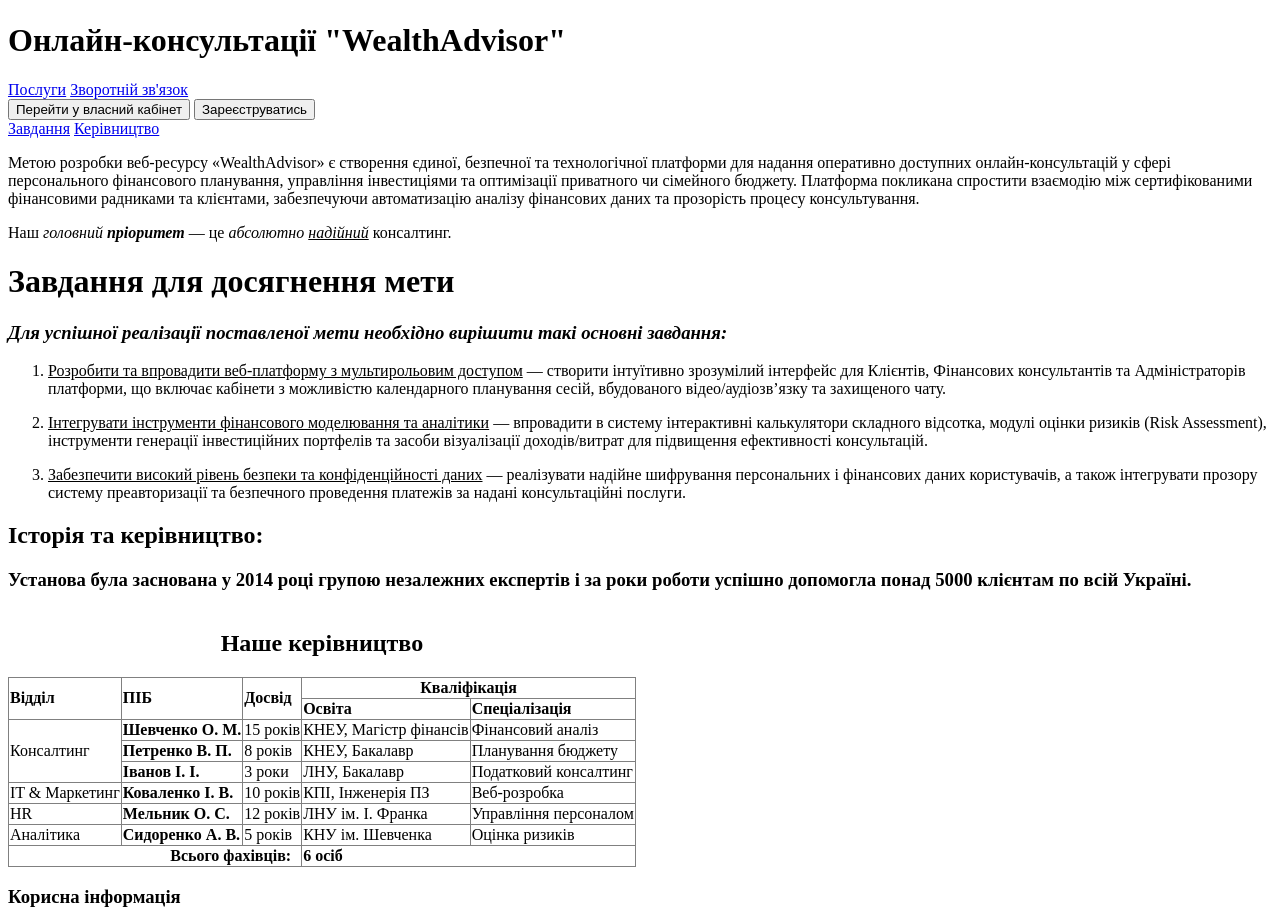
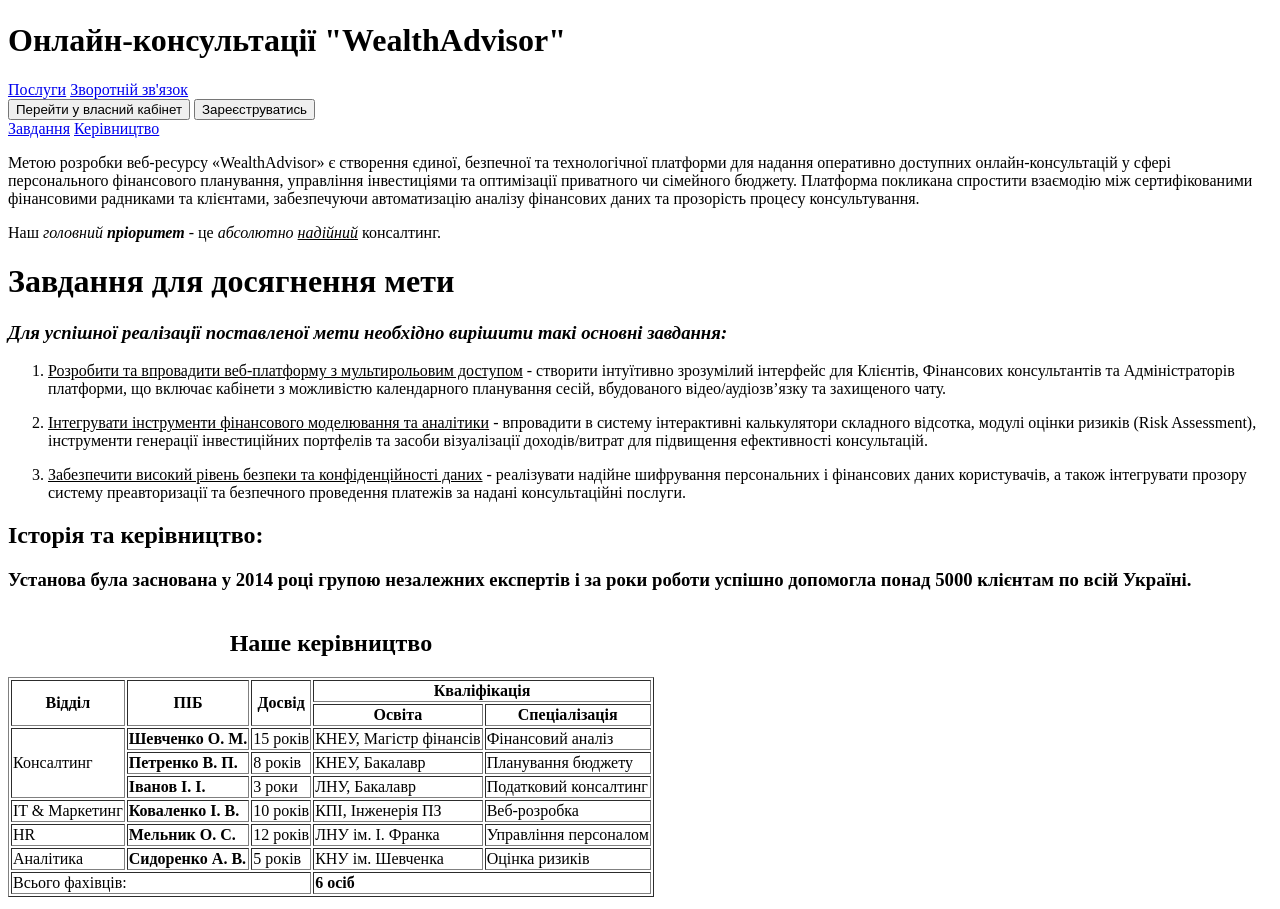
Before and after one commit to ilywka-S/Frontend-Software-Development, a plain HTML site: page index.html in a window 1280 px wide. Shown: the part 80-989 px from the top of the page. Drawn offline with Linux system fonts and the light colour scheme.

Commit message:
some_last_changes

```diff
--- a/index.html
+++ b/index.html
@@ -33,7 +33,7 @@
             та прозорість процесу консультування.</p>
 
             <p>
-                <span>Наш <i>головний <b>пріоритет</b></i> — це <em>абсолютно <u>надійний</u></em> консалтинг.</span>
+                <span>Наш <i>головний <b>пріоритет</b></i> - це <em>абсолютно <u>надійний</u></em> консалтинг.</span>
             </p>
 
             <div class="tasks" id="tasks-section">
@@ -41,18 +41,18 @@
                 <h3><i>Для успішної реалізації поставленої мети необхідно вирішити такі основні завдання:</i></h3>
                 <ol>
                     <li>
-                        <u><p>Розробити та впровадити веб-платформу з мультирольовим доступом</u> — створити інтуїтивно зрозумілий інтерфейс для Клієнтів,
+                        <u><p>Розробити та впровадити веб-платформу з мультирольовим доступом</u> - створити інтуїтивно зрозумілий інтерфейс для Клієнтів,
                         Фінансових консультантів та Адміністраторів платформи, що включає кабінети з можливістю календарного планування сесій,
                         вбудованого відео/аудіозв’язку та захищеного чату.</p>
                     </li>
 
                     <li>
-                        <u><p>Інтегрувати інструменти фінансового моделювання та аналітики</u> — впровадити в систему інтерактивні калькулятори складного відсотка,
+                        <u><p>Інтегрувати інструменти фінансового моделювання та аналітики</u> - впровадити в систему інтерактивні калькулятори складного відсотка,
                         модулі оцінки ризиків (Risk Assessment), інструменти генерації інвестиційних портфелів та засоби візуалізації доходів/витрат для підвищення ефективності консультацій.</p>
                     </li>
 
                     <li>
-                        <u><p>Забезпечити високий рівень безпеки та конфіденційності даних</u> — реалізувати надійне шифрування персональних і фінансових даних користувачів,
+                        <u><p>Забезпечити високий рівень безпеки та конфіденційності даних</u> - реалізувати надійне шифрування персональних і фінансових даних користувачів,
                         а також інтегрувати прозору систему преавторизації та безпечного проведення платежів за надані консультаційні послуги.</p>
                     </li>
                 </ol>
@@ -63,14 +63,14 @@
             <h1>Історія та керівництво:</h1>
             <h3>Установа була заснована у 2014 році групою незалежних експертів і за роки роботи успішно допомогла понад 5000 клієнтам по всій Україні.</h3>
 
-            <table border="1" style="border-collapse: collapse; text-align: left;">
+            <table border="1">
                 <caption><h2>Наше керівництво</h2></caption>
                 <thead>
                     <tr>
                         <th rowspan="2">Відділ</th>
                         <th rowspan="2">ПІБ</th>
                         <th rowspan="2">Досвід</th>
-                        <th colspan="2" style="text-align: center;">Кваліфікація</th>
+                        <th colspan="2">Кваліфікація</th>
                     </tr>
                     <tr>
                         <th>Освіта</th>
@@ -121,7 +121,7 @@
                 </tbody>
                 <tfoot>
                     <tr>
-                        <th colspan="3" style="text-align: right; padding-right: 10px;">Всього фахівців:</th>
+                        <td colspan="3">Всього фахівців:</th>
                         <td colspan="2"><b>6 осіб</b></td>
                     </tr>
                 </tfoot>
```
Also changed, not shown: services.html (+7 -6 lines), 2 other files.
